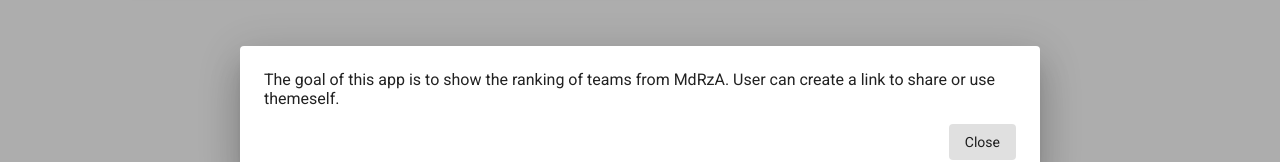
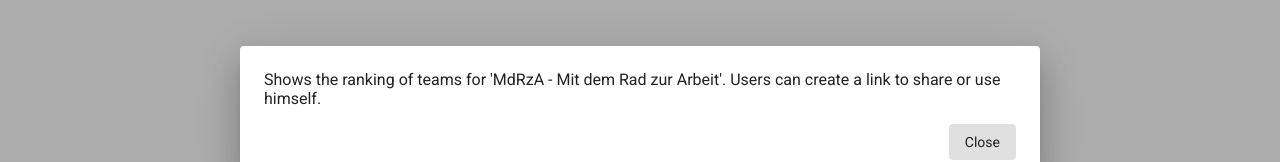
Before and after one commit to inpercima/mdrza-ranking, an Angular app in the folder client/: page / in a window 1280 px wide. Both pictures are taken after a click on the button "APP INFO". Shown: the part 289-451 px from the top of the page. Built offline with nearby package versions, Linux system fonts and the light colour scheme; no server answers.

Commit message:
Update description

```diff
--- a/client/package.json
+++ b/client/package.json
@@ -21,7 +21,7 @@
     "@angular/flex-layout": "12.0.0-beta.34",
     "@angular/material": "12.1.2"
   },
-  "description": "Shows the ranking of teams for 'MdRzA - Mit dem Rad zur Arbeit'.",
+  "description": "Shows the ranking of teams for 'MdRzA - Mit dem Rad zur Arbeit'. Users can create a link to share or use himself.",
   "devDependencies": {
     "@angular-devkit/build-angular": "12.1.2",
     "@angular-eslint/builder": "12.3.1",
--- a/client/src/app/app.component.html
+++ b/client/src/app/app.component.html
@@ -8,8 +8,8 @@
 </mat-toolbar>
 <ng-template #dialog>
   <mat-dialog-content>
-    The goal of this app is to show the ranking of teams from MdRzA.
-    User can create a link to share or use themeself.
+    Shows the ranking of teams for 'MdRzA - Mit dem Rad zur Arbeit'.
+    Users can create a link to share or use himself.
   </mat-dialog-content>
   <mat-dialog-actions align="end">
     <button mat-button mat-dialog-close cdkFocusInitial>Close</button>
```
Also changed, not shown: 2 other files (tests, documents, lock files or other folders).
